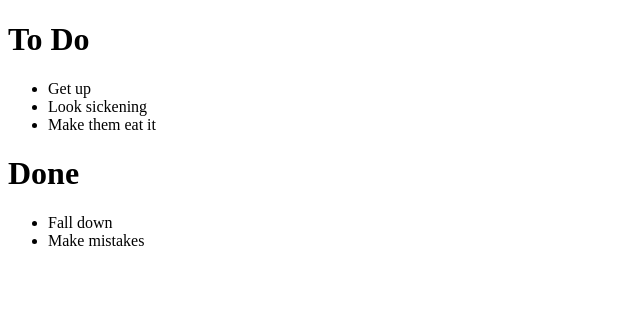
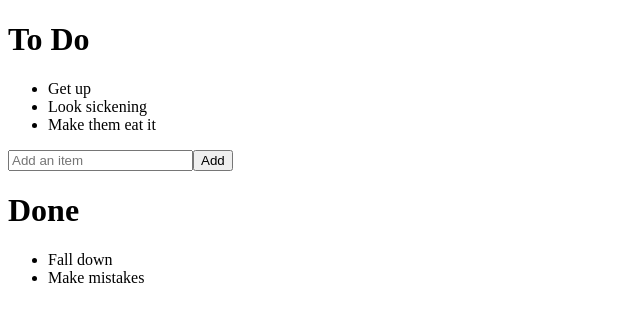
Before and after one commit to janemaguire/vue-to-do, a Vue app: page / in a window 1280 px wide. Shown: the top 322 px of the page, without its empty margins (0-640 px from the left). Built offline with nearby package versions, Linux system fonts and the light colour scheme.

Commit message:
Added getters

```diff
--- a/src/components/DoneList.vue
+++ b/src/components/DoneList.vue
@@ -2,7 +2,7 @@
   <div>
     <h1>Done</h1>
     <ul>
-      <li v-for="item in itemsDone">{{item}}</li>
+      <li v-for="item in doneItems">{{item}}</li>
     </ul>
   </div>
 </template>
@@ -11,8 +11,8 @@
 export default {
   name: 'DoneList',
   computed: {
-    itemsDone () {
-      return this.$store.state.doneListItems;
+    doneItems() {
+      return this.$store.getters.doneItems
     }
   }
 }
--- a/src/components/ToDoList.vue
+++ b/src/components/ToDoList.vue
@@ -2,8 +2,10 @@
   <div>
     <h1>To Do</h1>
     <ul>
-      <li v-for="item in itemsToDo">{{item}}</li>
+      <li v-for="item in toDoItems">{{item}}</li>
     </ul>
+    <input type="text" placeholder="Add an item">
+    <button type="button" name="button">Add</button>
   </div>
 </template>
 
@@ -11,8 +13,8 @@
 export default {
   name: 'ToDoList',
   computed: {
-    itemsToDo() {
-      return this.$store.state.toDoListItems;
+    toDoItems() {
+      return this.$store.getters.toDoItems;
     }
   }
 }
--- a/src/store.js
+++ b/src/store.js
@@ -5,9 +5,48 @@ Vue.use(Vuex)
 
 export default new Vuex.Store({
   state: {
-    toDoListItems: ['Get up', 'Look sickening', 'Make them eat it'],
-    doneListItems: ['Fall down', 'Make mistakes']
-
+    listItems: [{
+        task: 'Fall down',
+        completed: true
+      },
+      {
+        task: 'Make mistakes',
+        completed: true
+      },
+      {
+        task: 'Get up',
+        complete: false
+      },
+      {
+        task: 'Look sickening',
+        complete: false
+      },
+      {
+        task: 'Make them eat it',
+        complete: false
+      }
+    ]
+  },
+  getters: {
+    doneItems: state => {
+      let list = [];
+      for (let i=0; i<state.listItems.length; i++) {
+        if (state.listItems[i].completed) {
+          list.push(state.listItems[i].task);
+        }
+      }
+      return list;
+    },
+    toDoItems: state => {
+      let list = [];
+      for (let i=0; i<state.listItems.length; i++) {
+        if (!state.listItems[i].completed) {
+          console.log(state.listItems[i].task);
+          list.push(state.listItems[i].task);
+        }
+      }
+      return list;
+    }
   },
   mutations: {
 
```
